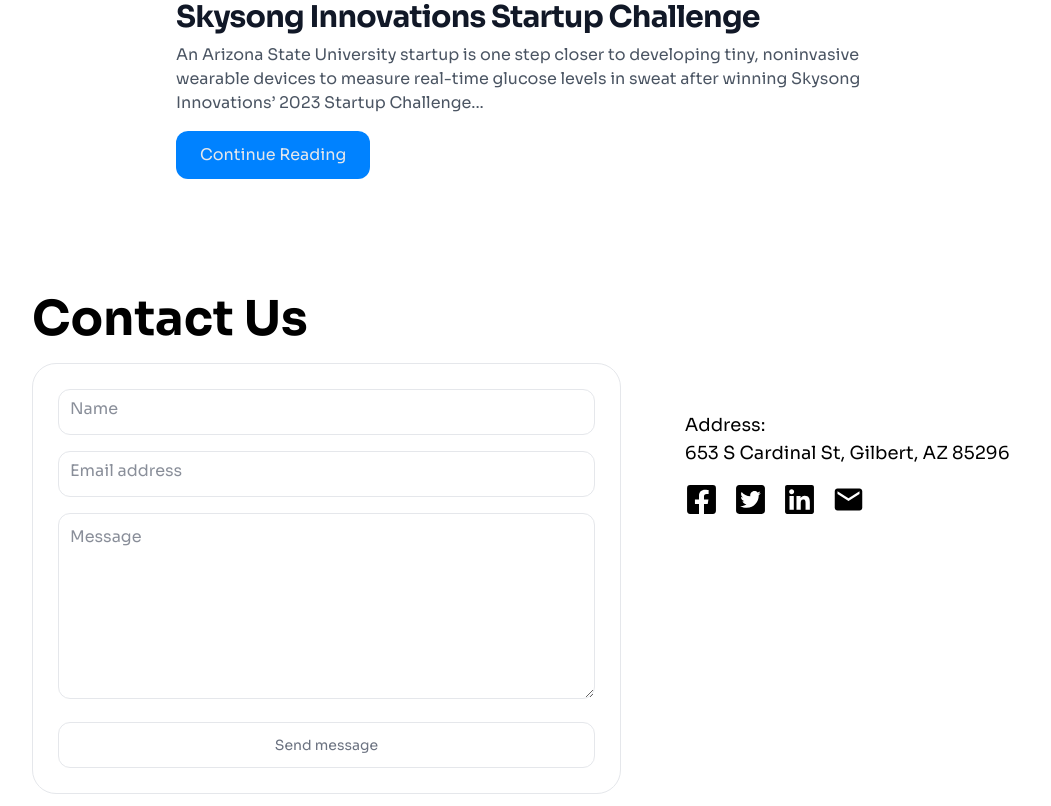
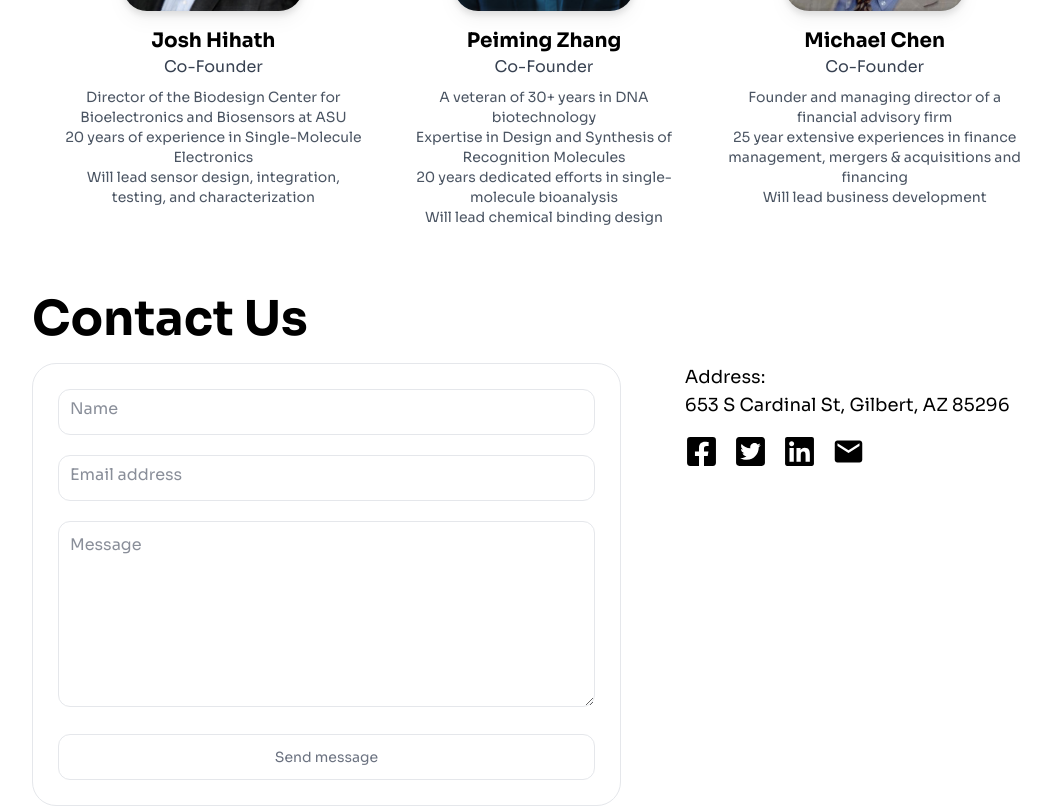
Before and after one commit to ericcxie/dnabiotronix-web, a Next.js app: page / in a window 1280 px wide. Shown: the part 1900-2706 px from the top of the page, without its empty margins (96-1147 px from the left). Built offline with nearby package versions, Linux system fonts and the light colour scheme.

Commit message:
Minor updates to connect section

```diff
--- a/components/sections/Connect.tsx
+++ b/components/sections/Connect.tsx
@@ -25,13 +25,19 @@
             </div>
           </div>
 
-          <div className="lg:col-span-2 lg:py-12 lg:flex lg:items-start">
+          <div className="lg:col-span-2 lg:flex lg:items-start">
             <div>
               <p className="text-md md:text-lg text-center md:text-start text-black">
                 Address:
               </p>
-              <p className="text-md md:text-lg text-center md:text-start text-black">
-                653 S Cardinal St, Gilbert, AZ 85296
+              <p className="text-md md:text-lg text-center md:text-start text-black hover:text-blue-600 hover:underline transition duration-200">
+                <a
+                  href="https://maps.app.goo.gl/UJmfcAbzKqjgaMcv6"
+                  target="_blank"
+                  rel="noopener noreferrer"
+                >
+                  653 S Cardinal St, Gilbert, AZ 85296
+                </a>
               </p>
               <div className="flex justify-center md:justify-start space-x-4 mt-4 text-black">
                 <a
@@ -71,15 +77,15 @@
   const errors: Partial<FormValues> = {};
 
   if (!values.name) {
-    errors.name = "Required";
+    errors.name = "Please enter a name";
   }
 
   if (!/^[A-Z0-9._%+-]+@[A-Z0-9.-]+\.[A-Z]{2,4}$/i.test(values.email)) {
-    errors.email = "Invalid email format";
+    errors.email = "Please enter a valid email address";
   }
 
   if (!values.message) {
-    errors.message = "Required";
+    errors.message = "Please enter a message";
   }
 
   return errors;
@@ -104,7 +110,7 @@
         name="contact"
         onSubmit={formik.handleSubmit}
         data-netlify="true"
-        className="space-y-4 bg-white p-6 rounded-[calc(1.5rem-1px)] relative"
+        className="space-y-5 bg-white p-6 rounded-[calc(1.5rem-1px)] relative"
       >
         <div>
           <label className="relative">
@@ -124,7 +130,7 @@
             </span>
           </label>
           {formik.errors.name && formik.touched.name && (
-            <p className="text-sm text-gray-600 lg:text-base">
+            <p className="text-sm mt-1 text-gray-600 lg:text-base">
               {formik.errors.name}
             </p>
           )}
@@ -147,7 +153,7 @@
             </span>
           </label>
           {formik.errors.email && formik.touched.email && (
-            <p className="text-sm text-gray-600 lg:text-base">
+            <p className="text-sm mt-1 text-gray-600 lg:text-base">
               {formik.errors.email}
             </p>
           )}
@@ -158,7 +164,6 @@
             <textarea
               className="w-full text-gray-600 bg-white transition duration-200 rounded-xl border border-gray-200 p-3 text-sm focus:outline-none"
               rows={8}
-              type="text"
               id="message"
               name="message"
               placeholder=" "
@@ -172,13 +177,13 @@
             </span>
           </label>
           {formik.errors.message && formik.touched.message && (
-            <p className="text-sm text-gray-600 lg:text-base">
+            <p className="text-sm mt-1 text-gray-600 lg:text-base">
               {formik.errors.message}
             </p>
           )}
           {submitted && (
-            <p className="text-sm text-wild-blue-400 dark:text-wild-blue-400 lg:text-base">
-              Success! I will get back to you soon.
+            <p className="text-sm mt-1 text-wild-blue-400 dark:text-wild-blue-400 lg:text-base">
+              Your message has been successfully sent!
             </p>
           )}
         </div>
--- a/pages/index.tsx
+++ b/pages/index.tsx
@@ -15,8 +15,8 @@
       <main className="flex-grow px-10 md:px-32">
         <About />
         <Technology />
+        <News />
         <Team />
-        <News />
         <Connect />
       </main>
       <Footer />
--- a/styles/globals.css
+++ b/styles/globals.css
@@ -15,8 +15,8 @@
   @apply transform bg-white -translate-y-6 -translate-x-3 scale-75;
 }
 
-textarea[type="text"]:focus ~ .input-text,
-textarea[type="text"]:not(:placeholder-shown) ~ .input-text {
+textarea:focus ~ .input-text,
+textarea:not(:placeholder-shown) ~ .input-text {
   @apply transform bg-white py-0 -translate-y-3 -translate-x-2 scale-75;
 }
 
```
